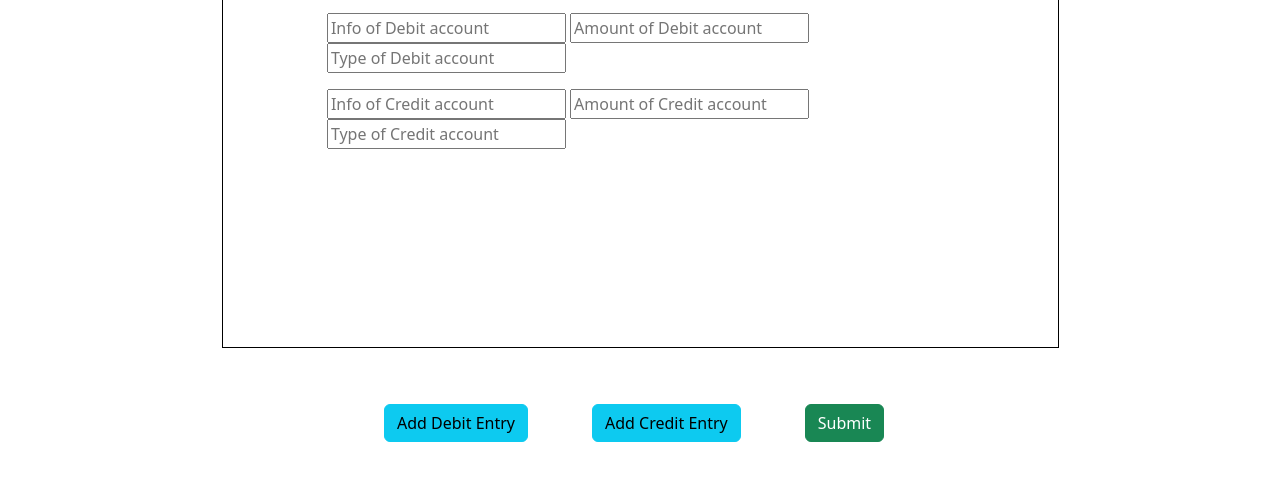
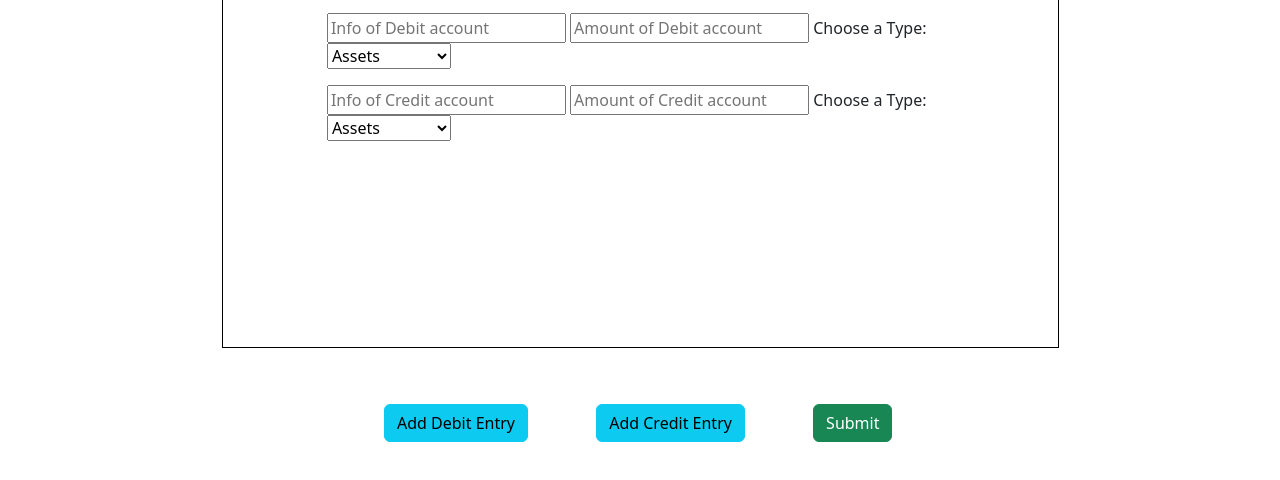
Before and after one commit to muhammadminhaj786/accounting-cycle, a plain HTML site: page index.html in a window 1280 px wide. Shown: the part 168-648 px from the top of the page. Drawn offline with nearby package versions, Linux system fonts and the light colour scheme.

Commit message:
Update index.html

```diff
--- a/index.html
+++ b/index.html
@@ -34,15 +34,31 @@
             </p>
             <div class="fields">
                 <div class="debit-fields mx-auto w-75 mt-3">
-                    <input type="text" placeholder="Info of Debit account">
-                    <input type="text" placeholder="Amount of Debit account">
-                    <input type="text" placeholder="Type of Debit account">
+                    <input type="text" id="debit-info" placeholder="Info of Debit account">
+                    <input type="text" id="debit-amount" placeholder="Amount of Debit account">
+                    <label for="type">Choose a Type:</label>
+                    <select name="type" id="typeA">
+                        <option value="Assets">Assets</option>
+                        <option value="Liability">Liability</option>
+                        <option value="Owner Equity">Owner Equity</option>
+                        <option value="Revenue">Revenue</option>
+                        <option value="Expense">Expense</option>
+                        <option value="Widtdraw">Widtdraw</option>
+                    </select>
 
                 </div>
                 <div class="credit-fields mx-auto w-75 mt-3">
-                    <input type="text" placeholder="Info of Credit account">
-                    <input type="text" placeholder="Amount of Credit account">
-                    <input type="text" placeholder="Type of Credit account">
+                    <input type="text" id="credit-info" placeholder="Info of Credit account">
+                    <input type="text" id="credit-amount" placeholder="Amount of Credit account">
+                    <label for="type">Choose a Type:</label>
+                    <select name="type" id="typeB">
+                        <option value="volvo">Assets</option>
+                        <option value="Liability">Liability</option>
+                        <option value="Owner Equity">Owner Equity</option>
+                        <option value="Revenue">Revenue</option>
+                        <option value="Expense">Expense</option>
+                        <option value="Widtdraw">Widtdraw</option>
+                    </select>
 
                 </div>
             </div>
@@ -51,7 +67,9 @@
     </section>
     <section class="footer w-50 mx-auto">
         <div class="btns ">
-            <button class="btn btn-info" onclick="addDebitEntry()">Add Debit Entry</button><button class="btn btn-info" onclick="addCreditEntry()">Add Credit Entry</button><button class="btn btn-success">Submit</button>
+            <button class="btn btn-info" onclick="addDebitEntry()">Add Debit Entry</button>
+            <button class="btn btn-info" onclick="addCreditEntry()">Add Credit Entry</button>
+            <button class="btn btn-success " onclick="record()">Submit</button>
         </div>
     </section>
 </body>
```
